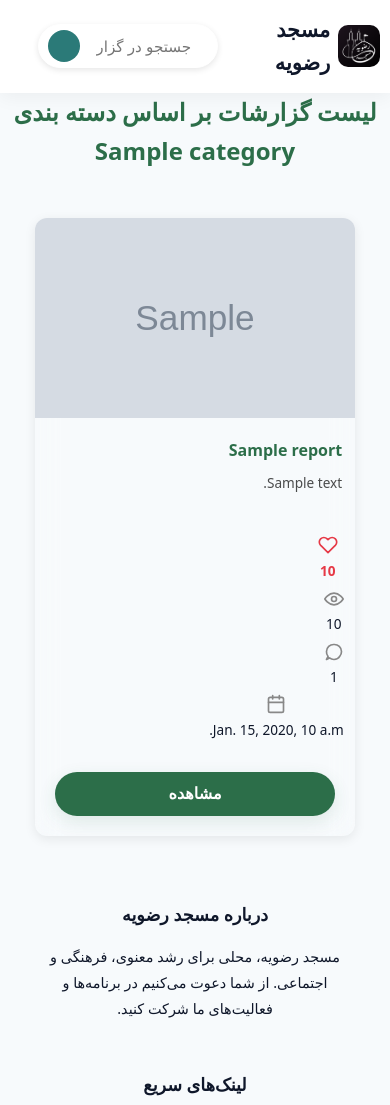
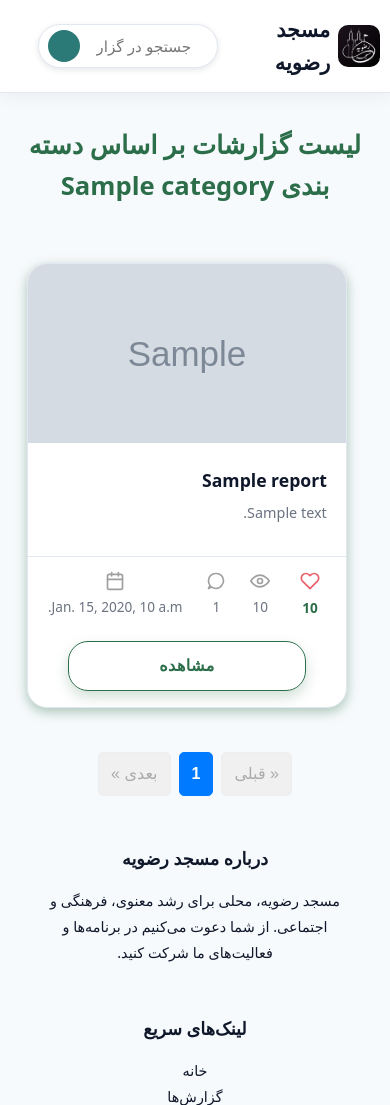
Before and after one commit to MR0MHMD/Razavieh, a Django app: template report/templates/report/report/report_list.html in a window 390 px wide. Shown: the top 1105 px of the page. Run offline with Django 5.2, Linux system fonts and the light colour scheme; the template is opened without the code that fills it: most values are stand-ins (such as "Sample title", 1, 10 or a date in 2020); grey boxes marked "Sample" are stand-in pictures; parts of the project's set-up code (start-up, migrations or seed data) failed here and were passed over.

Commit message:
complete the styles of report_list.html and report_detail.html

```diff
--- a/inventory/urls.py
+++ b/inventory/urls.py
@@ -5,5 +5,7 @@
 app_name = 'inventory'
 
 urlpatterns = [
-
+    path('Scrotter_list', views.Scrotter_list, name='list'),
+    # path('LED_list', views.inventory_list, name='list'),
+    # path('Decorative_list', views.inventory_list, name='list'),
 ]
--- a/report/forms.py
+++ b/report/forms.py
@@ -5,7 +5,7 @@
 class ReportForm(forms.ModelForm):
     class Meta:
         model = Report
-        fields = ['title', 'description', 'date', 'tags']
+        fields = ['title', 'description', 'date', 'tags', 'categories']
         widgets = {
             'title': forms.TextInput(attrs={
                 'class': 'form-control',
--- a/report/static/report/css/report/report_list.css
+++ b/report/static/report/css/report/report_list.css
@@ -1,9 +1,9 @@
 /* ==============================
-   📁 report_list.css
-   تمیز، سبک، واکنش‌گرا
+   📁 report_list.css (Optimized)
+   هماهنگ با base.css
+   دارای سایه سبز واقعی و هاور نرم
 ============================== */
 
-/* ========== Layout ========== */
 .reports-container {
   max-width: 1200px;
   margin: 0 auto;
@@ -13,49 +13,52 @@
 h1 {
   text-align: center;
   font-size: 1.9rem;
-  margin-bottom: 2rem;
+  margin: 2rem 0;
+  color: var(--accent);
+
 }
 
-/* ========== Grid ========== */
+/* 🔹 شبکه کارت‌ها */
 .reports-grid {
   display: grid;
   grid-template-columns: repeat(auto-fit, minmax(320px, 1fr));
   gap: 1.5rem;
-  justify-content: center; /* آیتم‌ها وسط می‌مانند */
-  justify-items: center;   /* اگر فقط یکی باشه، وسط صفحه میاد */
+  justify-items: center;
 }
 
-/* ========== Report Card ========== */
+/* 🔹 کارت گزارش */
 .report-card {
   display: flex;
   flex-direction: column;
   border-radius: var(--radius);
   overflow: hidden;
-  box-shadow: 0 3px 12px rgba(0, 0, 0, 0.08);
-  transition: transform 0.25s ease, box-shadow 0.25s ease;
-  backdrop-filter: blur(var(--blur));
-  max-width: 350px; /* 👈 کارت‌ها اندازه‌ی ثابت دارند */
+  background-color: var(--card-bg);
+  border: 1px solid var(--border);
+  box-shadow: var(--shadow);
+  transition: transform 0.25s ease, box-shadow 0.25s ease, background 0.3s ease;
+  max-width: 350px;
   width: 100%;
 }
 
 .report-card:hover {
-  transform: translateY(-4px);
-  box-shadow: 0 6px 18px rgba(0, 0, 0, 0.15);
+  transform: translateY(-6px);
+  box-shadow: var(--hover-shadow);
+  background: color-mix(in srgb, var(--accent) 4%, var(--card-bg));
 }
 
-/* ========== Image ========== */
+/* 🔸 تصویر */
 .report-card img {
   width: 100%;
-  aspect-ratio: 16/9;
+  aspect-ratio: 16 / 9;
   object-fit: cover;
   transition: transform 0.3s ease;
 }
 
-.report-card img:hover {
-  transform: scale(1.04);
+.report-card:hover img {
+  transform: scale(1.03);
 }
 
-/* ========== Body ========== */
+/* 🔸 بدنه کارت */
 .report-body {
   padding: 1rem 1.2rem;
 }
@@ -63,22 +66,20 @@
 .report-title {
   font-size: 1.1rem;
   font-weight: 700;
-  margin-bottom: 0.5rem;
+  margin-bottom: 0.4rem;
+  color: var(--text);
 }
 
 .report-description {
   font-size: 0.9rem;
-  color: rgba(0, 0, 0, 0.7);
+  color: var(--muted);
   line-height: 1.6;
 }
 
-[data-theme="dark"] .report-description {
-  color: rgba(255, 255, 255, 0.7);
-}
-
-/* ========== Footer & Stats ========== */
+/* 🔸 فوتر و اطلاعات */
 .report-footer {
   margin-top: auto;
+  border-top: 1px solid var(--border);
   display: flex;
   flex-direction: column;
 }
@@ -87,7 +88,7 @@
   display: flex;
   justify-content: space-around;
   align-items: center;
-  padding: 0.7rem;
+  padding: 0.8rem;
   font-size: 0.85rem;
 }
 
@@ -96,122 +97,102 @@
   flex-direction: column;
   align-items: center;
   gap: 0.3rem;
+  color: var(--muted);
 }
 
 .meta-item .icon {
   width: 20px;
   height: 20px;
-  transition: transform 0.2s ease;
+  opacity: 0.8;
+  transition: transform 0.2s ease, filter 0.2s ease;
 }
 
 .meta-item:hover .icon {
   transform: scale(1.15);
+  filter: brightness(1.3);
 }
 
-/* ========== Like Button ========== */
+/* 🔸 دکمه لایک */
 .like-btn {
-  background: none;
+  background: transparent;
   border: none;
   cursor: pointer;
   display: flex;
   align-items: center;
   gap: 0.3rem;
-  transition: transform 0.2s ease;
-}
-
-.like-btn:hover {
-  background-color: transparent;
-  border: none;
 }
 
 .like-btn img {
   width: 22px;
   height: 22px;
-  transition: filter 0.3s ease, transform 0.2s ease;
-}
-
-.like-btn.liked img {
-  filter: none;
+  transition: filter 0.25s ease, transform 0.2s ease;
 }
 
 .like-btn:hover img {
   transform: scale(1.15);
 }
 
+.like-btn.liked img {
+  filter: none;
+  transform: scale(1.05);
+}
+
 .like-count {
   font-size: 0.85rem;
   font-weight: 600;
-  color: #e63946;
+  color: var(--accent);
 }
 
-/* ========== View Button ========== */
-.view-btn {
-  width: 100%;
-  border: none;
-  border-top: 1px solid var(--color-border);
-  background: var(--color-accent);
-  color: var(--color-bg);
-  padding: 0.9rem;
+/* 🔸 دکمه مشاهده */
+.full-width-btn {
+  display: block;
   text-align: center;
+  width: 75%;
+  margin: 10px auto 1rem;
+  border: 1px solid var(--accent);
+  color: var(--accent);
+  padding: 0.7rem 0;
+  border-radius: var(--radius);
+  background: transparent;
   font-weight: 600;
-  cursor: pointer;
-  transition: background 0.25s ease, transform 0.2s ease;
+  letter-spacing: 0.4px;
+  text-transform: none;
+  transition:
+    background var(--transition),
+    color var(--transition),
+    transform var(--transition),
+    text-shadow var(--transition),
+    box-shadow var(--transition);
 }
 
-.view-btn:hover {
-  background: var(--color-gold);
-  transform: scale(1.02);
+.full-width-btn:hover {
+  background: var(--accent);
+  color: var(--accent-foreground);
+  transform: translateY(-2px);
+  text-decoration: none;
+  text-shadow:
+    0 0 8px rgba(255, 255, 255, 0.7),
+    0 0 18px rgba(255, 255, 255, 0.5);
 }
 
-/* ========== Empty State ========== */
+/* 🔸 حالت بدون گزارش */
 .no-report {
   text-align: center;
   padding: 2rem;
   font-style: italic;
-  opacity: 0.6;
+  color: var(--muted);
 }
 
-.btn {
-  text-align: center;
-  margin: 20px;
-}
-
-/* ========== Responsive ========== */
+/* 🔸 واکنش‌گرا */
 @media (max-width: 768px) {
   h1 {
-    font-size: 1.5rem;
+    font-size: 1.6rem;
   }
-
-  .report-card img {
-    aspect-ratio: 16/10;
+  .report-card {
+    max-width: 100%;
   }
-
   .report-meta {
     flex-wrap: wrap;
     gap: 0.6rem;
   }
 }
-
-@media (max-width: 480px) {
-  .reports-container {
-    padding: 1rem;
-  }
-
-  .report-body {
-    padding: 0.8rem;
-  }
-
-  .report-title {
-    font-size: 1rem;
-  }
-
-  .report-description {
-    font-size: 0.85rem;
-  }
-
-  .report-meta {
-    flex-direction: column;
-    align-items: flex-start;
-    gap: 0.4rem;
-  }
-}
--- a/report/templates/report/report/report_list.html
+++ b/report/templates/report/report/report_list.html
@@ -76,6 +76,8 @@
     <p class="no-report">هنوز گزارشی ثبت نشده است 😔</p>
     {% endif %}
 </div>
+        {% include 'partials/pagination.html' with page=reports %}
+
 {% endblock %}
 
 {% block scripts %}
--- a/static/parent/base.css
+++ b/static/parent/base.css
@@ -1,29 +1,24 @@
 /* =============================
-   base.css — مسجد رضویه (اصلاح‌شده)
-   - دارای متغیرهای تم (light/dark)
-   - دکمه‌ها با کنتراست درست در hover
-   - پشتیبانی RTL و transitions
-   ============================= */
+   base.css — نسخه نهایی و اصلاح‌شده
+   با سایه سبز طبیعی و پشتیبانی کامل مرورگرها
+============================= */
 
 /* ====== متغیرها ====== */
 :root{
-  /* پایه */
   --bg: #f7fafc;
   --card-bg: #ffffff;
   --text: #0f172a;
   --muted: #6b7280;
-  --border: #ffffff;
+  --border: #e2e8f0;
 
-  /* تاکیدی (accent) */
-  --accent: #2c6e49;           /* رنگ اصلی دکمه‌ها */
-  --accent-hover: #255b3f;     /* رنگ هاور دکمه */
-  --accent-foreground: #ffffff;/* متن روی دکمه تاکیدی */
-
-  /* ثروت/زینگ (gold) */
+  --accent: #2c6e49;           /* سبز تاکیدی */
+  --accent-hover: #255b3f;
+  --accent-foreground: #ffffff;
   --gold: #d4af37;
 
-  --radius: 12px;
-  --shadow: 0 6px 20px rgba(15,23,42,0.08);
+  --radius: 20px;
+  --shadow: 0 4px 12px rgba(44, 110, 73, 0.38);
+  --hover-shadow: 0 10px 26px rgba(9, 139, 66, 0.86);
   --transition: 220ms ease;
   --blur: 12px;
 }
@@ -53,14 +47,12 @@
   font-family: "Vazirmatn", "Poppins", system-ui, -apple-system, "Segoe UI", Roboto, "Helvetica Neue", Arial;
   background:var(--bg);
   color:var(--text);
-  -webkit-font-smoothing:antialiased;
-  -moz-osx-font-smoothing:grayscale;
   line-height:1.6;
+  direction: rtl;
   transition: background var(--transition), color var(--transition);
-  direction: rtl; /* RTL پیش‌فرض */
 }
 
-/* ====== کانتینر استاندارد ====== */
+/* ====== کانتینر ====== */
 .container{
   width:min(1200px, 92%);
   margin:0 auto;
@@ -105,59 +99,49 @@
   cursor:pointer;
   transition: transform var(--transition), box-shadow var(--transition), background var(--transition), color var(--transition);
   border:1px solid transparent;
-  text-decoration:none;
   user-select:none;
 }
 
-/* دکمه تاکیدی — پر */
+.like-btn{
+  border: none;
+}
+
+/* پر (primary) */
 .btn-primary{
   background:var(--accent);
   color:var(--accent-foreground);
-  border-color:transparent;
-  box-shadow:0 6px 18px color-mix(in srgb, var(--accent) 12%, transparent);
+  box-shadow:0 6px 14px rgba(44,110,73,0.22);
 }
-.btn-primary:hover,
-.btn-primary:focus{
+.btn-primary:hover{
   background:var(--accent-hover);
-  color:var(--accent-foreground);
-  transform: translateY(-2px);
-  outline: none;
-  box-shadow: 0 8px 22px color-mix(in srgb, var(--accent-hover) 18%, transparent);
+  transform:translateY(-2px);
+  box-shadow:0 8px 20px rgba(44,110,73,0.35);
 }
 
-/* دکمه لینک-استایل (transparent but with border) */
+/* شفاف با بوردر (outline) */
 .btn-outline{
   background: transparent;
   color: var(--accent);
   border: 1px solid var(--accent);
+  box-shadow: none;
 }
 .btn-outline:hover{
   background: var(--accent);
   color: var(--accent-foreground);
-  border-color: var(--accent-hover);
+  box-shadow: 0 6px 14px rgba(44,110,73,0.3);
 }
 
-/* دکمه ثانویه (نیمه تکیه‌گاهی) */
+/* ثانویه */
 .btn-secondary{
   background: transparent;
   color: var(--text);
   border:1px solid var(--border);
 }
 .btn-secondary:hover{
-  background: rgba(0,0,0,0.04);
-  color: var(--text);
+  background: rgba(0,0,0,0.05);
 }
 
-/* دکمه غیرفعال */
-.btn[disabled],
-.btn.disabled{
-  opacity:.5;
-  cursor:not-allowed;
-  transform:none;
-  box-shadow:none;
-}
-
-/* ====== فرم‌ها و ورودی‌ها ====== */
+/* ====== ورودی‌ها ====== */
 input, textarea, select{
   width:100%;
   padding:.6rem .8rem;
--- /dev/null
+++ b/templates/partials/pagination.html
@@ -0,0 +1,64 @@
+{% load static %}
+
+    <style>
+        .pagination {
+            display: flex;
+            justify-content: center;
+            margin-top: 20px;
+            gap: 8px;
+            font-family: Arial, sans-serif;
+        }
+
+        .pagination a, .pagination span {
+            padding: 8px 12px;
+            border: 1px solid #ccc;
+            border-radius: 5px;
+            text-decoration: none;
+            color: #333;
+            transition: all 0.2s ease-in-out;
+        }
+
+        .pagination .active {
+            background-color: #007bff;
+            color: white;
+            font-weight: bold;
+            border-color: #007bff;
+        }
+
+        .pagination a:hover {
+            background-color: #f0f0f0;
+            border-color: #999;
+        }
+
+        .pagination .disabled {
+            color: #aaa;
+            background-color: #f0f0f0;
+            border-color: #eee;
+            pointer-events: none;
+        }
+    </style>
+<body>
+
+    <div class="pagination">
+        {% if reports.has_previous %}
+            <a href="?page={{ reports.previous_page_number }}">&#171; قبلی</a>
+        {% else %}
+            <span class="disabled">&#171; قبلی</span>
+        {% endif %}
+
+        {% for num in reports.paginator.page_range %}
+            {% if num >= reports.number|add:'-2' and num <= reports.number|add:'2' %}
+                {% if reports.number == num %}
+                    <span class="active">{{ num }}</span>
+                {% else %}
+                    <a href="?page={{ num }}">{{ num }}</a>
+                {% endif %}
+            {% endif %}
+        {% endfor %}
+
+        {% if reports.has_next %}
+            <a href="?page={{ reports.next_page_number }}">بعدی &#187;</a>
+        {% else %}
+            <span class="disabled">بعدی &#187;</span>
+        {% endif %}
+    </div>
```
Also changed, not shown: other parts of static/parent/base.css (+30 -34 lines), inventory/templates/inventory/Equipment_list.html (added, +23 -0 lines), inventory/views.py (+6 -1 lines), report/static/report/css/report/comment_list.css (+73 -33 lines), report/static/report/css/report/report_detail.css (+117 -0 lines), report/templates/report/partials/latest_comments.html (+11 -0 lines), report/templates/report/report/comment_list.html (+29 -7 lines), report/views.py (+12 -2 lines).
